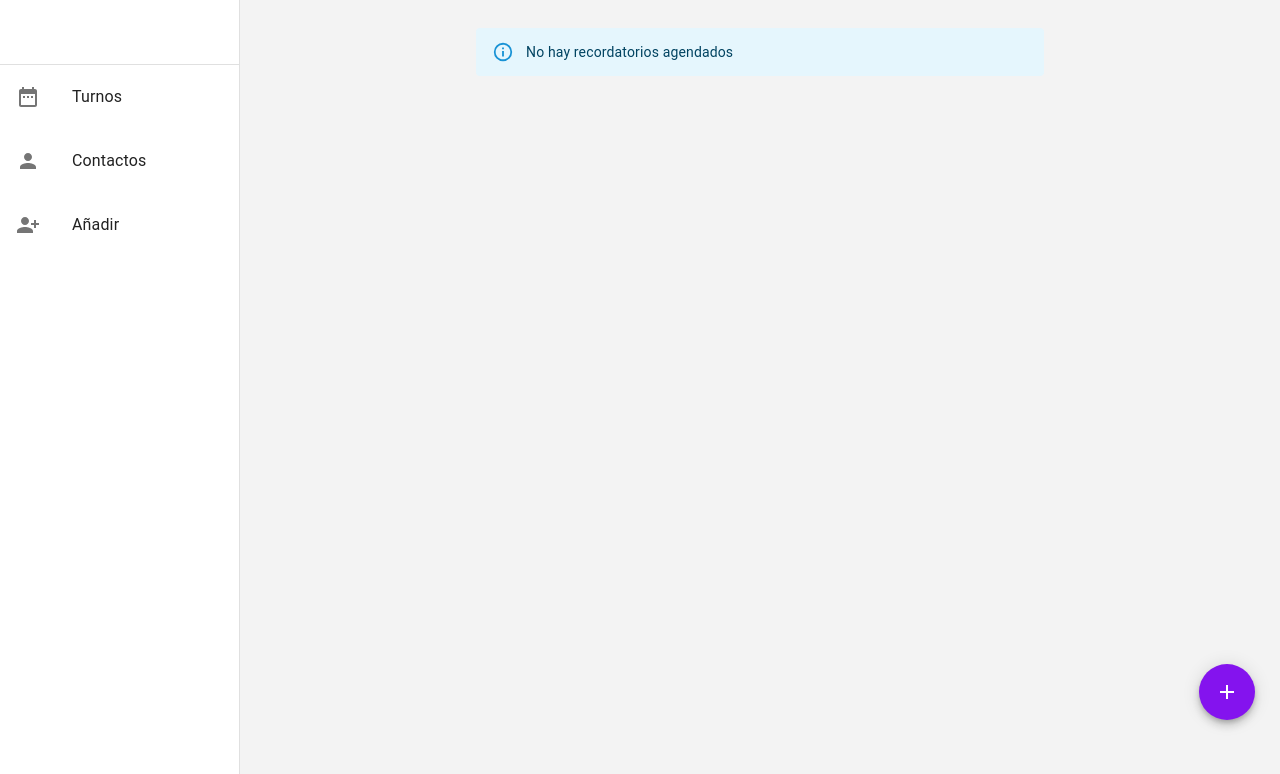
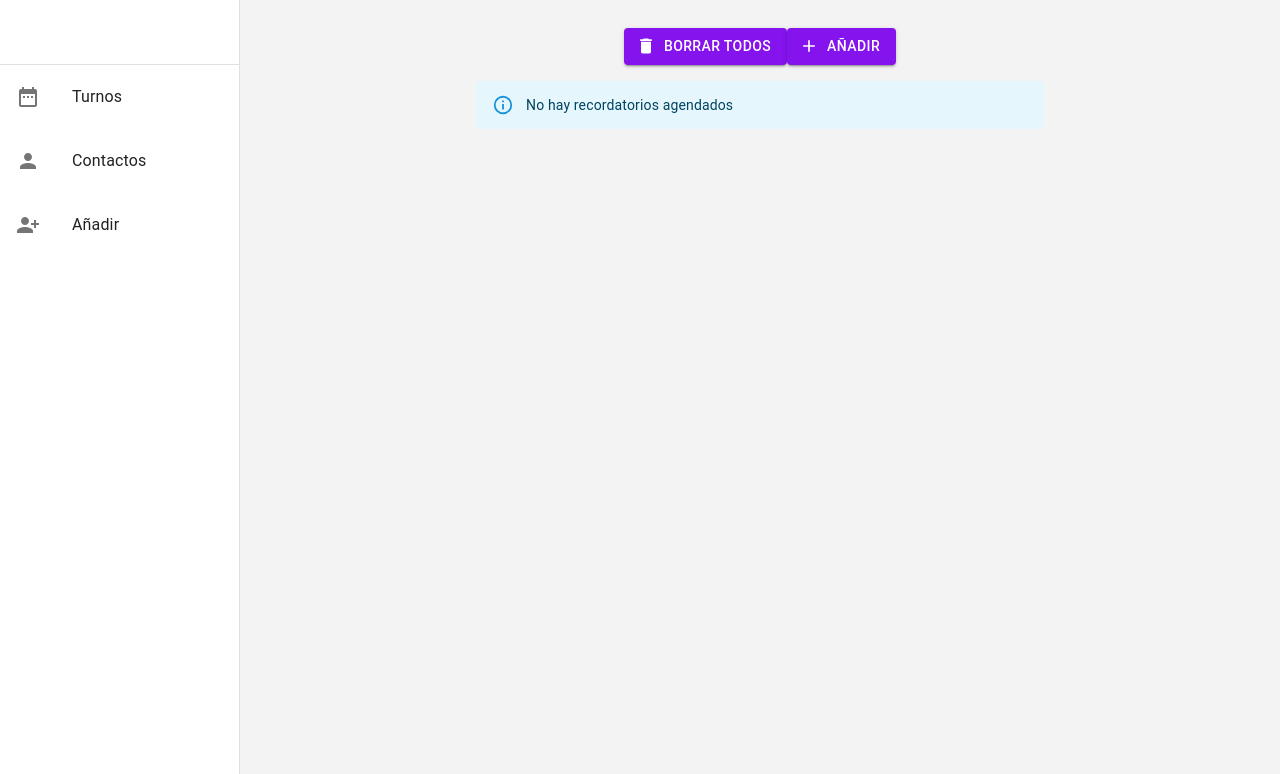
Before and after one commit to slurm17/turnos-app, a React (Vite) app: page / in a window 1280 px wide. Shown: the top 774 px of the page. Built offline with nearby package versions, Linux system fonts and the light colour scheme.

Commit message:
agrego botones de acciones en modo desktop

```diff
--- /dev/null
+++ b/src/components/Layout/OptionsBar.tsx
@@ -0,0 +1,29 @@
+import { Box, Button } from '@mui/material'
+import { Action } from '@/types/Action'
+
+interface OptionsBarProps {
+    actions : Action[],
+}
+
+const OptionsBar = ({ actions }: OptionsBarProps) => {
+  return (
+    <Box sx={{
+        padding: '0 0 1rem 0',
+        flexWrap: 'wrap',
+        gap: '0.5rem'
+    }}>
+        {actions.map(({ name, icon: Icon, handleClick }, i) => (
+            <Button
+                onClick={handleClick}
+                variant='contained'
+                key={i}
+                startIcon={<Icon/>}
+            >
+                {name}
+            </Button>
+        ))}
+    </Box>
+  )
+}
+
+export default OptionsBar
--- a/src/components/SpeedDial/PageWithSpeedDial.tsx
+++ b/src/components/SpeedDial/PageWithSpeedDial.tsx
@@ -1,6 +1,8 @@
 import React from 'react'
 import SpeedDialCustom from './SpeedDialCustom'
 import { Action } from '@/types/Action'
+import OptionsBar from '../Layout/OptionsBar'
+import { Theme, useMediaQuery } from '@mui/material'
 
 interface PageWithSpeedDialProps {
   actions: Action[];
@@ -8,10 +10,12 @@ interface PageWithSpeedDialProps {
 }
 
 const PageWithSpeedDial = ({ actions, children } : PageWithSpeedDialProps) => {
+  const isMobile = useMediaQuery((theme: Theme) => theme.breakpoints.down('sm'))
   return (
     <>
+      {!isMobile && <OptionsBar actions={actions}/>}
       {children}
-      <SpeedDialCustom actions={actions} />
+      {isMobile && <SpeedDialCustom actions={actions} />}
     </>
   )
 }
--- a/src/components/SpeedDial/SpeedDialCustom.tsx
+++ b/src/components/SpeedDial/SpeedDialCustom.tsx
@@ -23,16 +23,16 @@ export default function SpeedDialCustom({ actions } : SpeedDialCustomProps) {
                 onOpen={handleOpen}
                 open={open}
             >
-                {actions.map(({ name, icon: Icon, onClick }) => (
+                {actions.map(({ name, icon: Icon, handleClick }) => (
                 <SpeedDialAction
                     key={name}
                     icon={<Icon/>}
                     tooltipTitle={name}
                     tooltipOpen
                     onClick={()=>{
-                        onClick()
-                        handleClose()}
-                    }
+                        handleClick()
+                        handleClose()
+                    }}
                 />
                 ))}
             </SpeedDial>
--- a/src/hooks/useContactActions.tsx
+++ b/src/hooks/useContactActions.tsx
@@ -1,15 +1,13 @@
 import { useContactStore } from '@/store'
 import { useNavigate } from 'react-router-dom'
 import * as ROUTES from '@/constants/routes'
-import { Save, FileCopy } from '@mui/icons-material'
-
+import { PersonAddDisabled, PersonAdd } from '@mui/icons-material'
 export const useContactActions = () => {
   const clearContacts = useContactStore((state) => state.clearContacts)
   const navigate = useNavigate()
-
   const actions = [
-    { icon: Save, name: 'Borrar todos', onClick: () => clearContacts() },
-    { icon: FileCopy, name: 'Añadir', onClick: () => navigate(ROUTES.CONTACT_ADD) },
+    { icon: PersonAddDisabled, name: 'Borrar todos', handleClick: () => clearContacts() },
+    { icon: PersonAdd, name: 'Añadir', handleClick: () => navigate(ROUTES.CONTACT_ADD) },
   ]
 
   return actions
--- a/src/hooks/useReminderActions.tsx
+++ b/src/hooks/useReminderActions.tsx
@@ -1,15 +1,15 @@
 import { useReminderStore } from '@/store'
 import { useNavigate } from 'react-router-dom'
 import * as ROUTES from '@/constants/routes'
-import { Save, FileCopy } from '@mui/icons-material'
+import { Delete, Add } from '@mui/icons-material'
 
 export const useReminderActions = () => {
   const clearReminder = useReminderStore((state) => state.clearReminder)
   const navigate = useNavigate()
 
   const actions = [
-    { icon: Save, name: 'Borrar todos', onClick: () => clearReminder() },
-    { icon: FileCopy, name: 'Añadir', onClick: () => navigate(ROUTES.CONTACT_LIST) },
+    { icon: Delete, name: 'Borrar todos', handleClick: () => clearReminder() },
+    { icon: Add, name: 'Añadir', handleClick: () => navigate(ROUTES.CONTACT_LIST) },
   ]
 
   return actions
--- a/src/pages/AddContact/components/ContactManually.tsx
+++ b/src/pages/AddContact/components/ContactManually.tsx
@@ -2,12 +2,15 @@ import { ButtonShadow } from '@/styles/Shadow'
 import { Contact } from '@/types/Contact'
 import { Button, Dialog, DialogActions, DialogContent, DialogContentText, DialogTitle, TextField } from '@mui/material'
 import { useState } from 'react'
+import { useNavigate } from 'react-router-dom'
+import * as ROUTES from '@/constants/routes'
 interface ContactManuallyProps {
   addContact: ({ name, phone }: {name: string, phone: string}) => void
 }
 
 const ContactManually = ({ addContact } : ContactManuallyProps) => {
   const [open, setOpen] = useState<boolean>(false)
+  const navigate = useNavigate()
   const [datos, setDatos] = useState<Contact>({
     name: '',
     phone: ''
@@ -29,6 +32,7 @@ const ContactManually = ({ addContact } : ContactManuallyProps) => {
             event.preventDefault()
             addContact({ phone: datos.phone, name: datos.name })
             handleClose()
+            navigate(ROUTES.CONTACT_LIST)
           },
         }}
       >
--- a/src/types/Action.ts
+++ b/src/types/Action.ts
@@ -3,5 +3,5 @@ import { SvgIconComponent } from '@mui/icons-material'
 export interface Action {
     icon : SvgIconComponent,
     name: string,
-    onClick: () => void
+    handleClick: () => void
 }
--- a/src/utils/Date/DateUtils.ts
+++ b/src/utils/Date/DateUtils.ts
@@ -3,7 +3,7 @@ import { Dayjs } from 'dayjs'
 
 const DateUtils = {
     formatDDMMAAAA( date: Dayjs ){
-        return format(date.toString(), 'dd/MM/yyyy')
+       return format(date.toDate(), 'dd/MM/yyyy')
     }
   }
 
```
Also changed, not shown: 1 other file (tests, documents, lock files or other folders).
